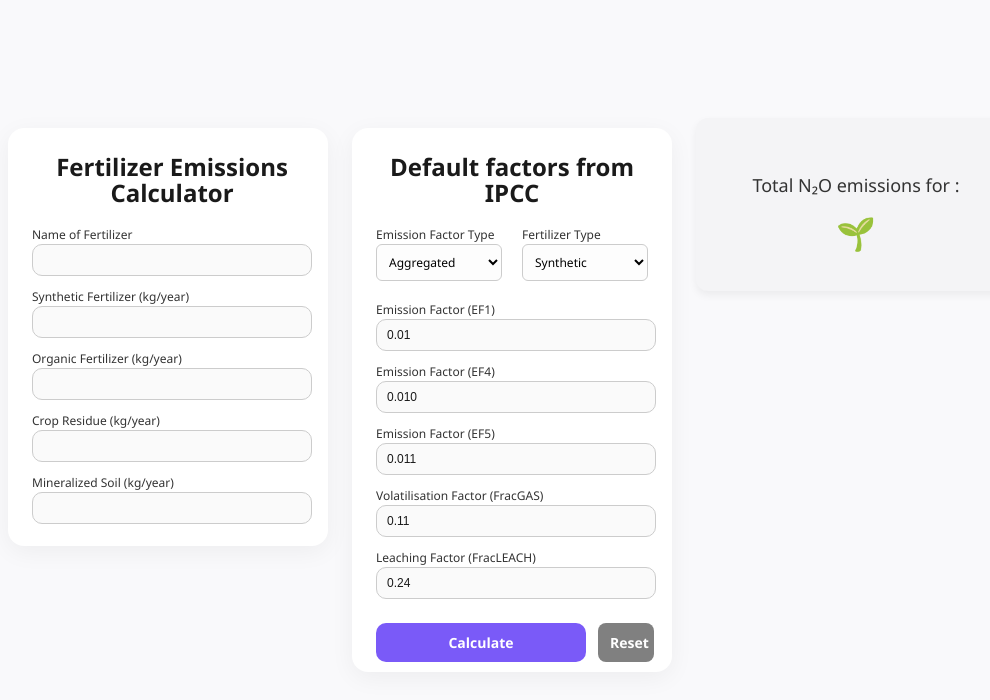
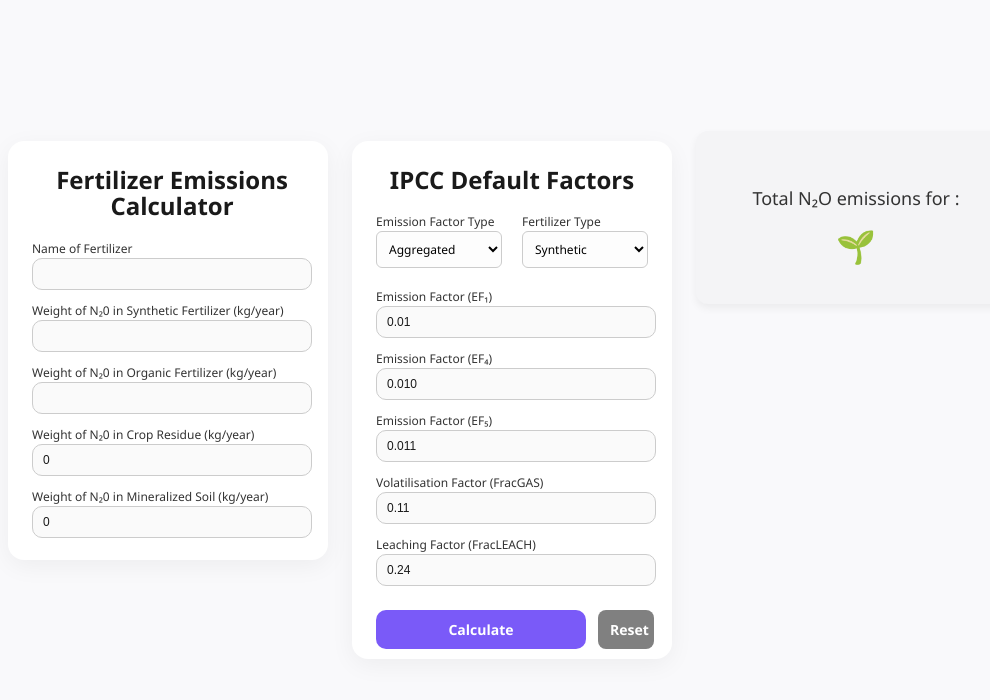
Before and after one commit to Shannen2020/blue_lagoon, a React (Vite) app: page / in a window 1280 px wide. Shown: the top 700 px of the page, without its empty margins (12-1002 px from the left). Built offline with nearby package versions, Linux system fonts and the light colour scheme.

Commit message:
improve readability

```diff
--- a/src/App.css
+++ b/src/App.css
@@ -54,6 +54,12 @@
   font-weight: 500;
   font-family: inherit;
   display:block
+}
+
+input::placeholder {
+  color: #999;
+  font-style: italic;
+  font-size: 10px;
 }
 
 /* Input Fields */
--- a/src/components/n2dropdown.jsx
+++ b/src/components/n2dropdown.jsx
@@ -6,8 +6,8 @@
     const [name,setName] = useState("")
     const [fsn, setFsn] = useState("")
     const [fon, setFon] = useState("")
-    const [fcr, setFcr] = useState("")
-    const [fsom, setFsom] = useState("")
+    const [fcr, setFcr] = useState("0")
+    const [fsom, setFsom] = useState("0")
     const [ef1, setEf1] = useState("0.01")
     const[result, setResult] = useState(null)
     const[history, setHistory] = useState([])
@@ -43,7 +43,9 @@
         setResult(value)
 
         const newEntry = {
-            name, fsn, fon, fcr, fsom, ef1, ef4, ef5, fracGASF, fracLEACH, method, result: value
+            name, fsn, fon, fcr, fsom, ef1, ef4, ef5,
+            fracGASF, fracLEACH, method, fertilizerType,
+            result: value
         };
         setHistory(prev => [newEntry, ...prev.slice(0, 2)])
     }
@@ -53,8 +55,8 @@
         setName("")
         setFsn("")
         setFon("")
-        setFcr("")
-        setFsom("")
+        setFcr("0")
+        setFsom("0")
         setEf1("0.01")
         setResult(null)
         setErrors({})
@@ -62,9 +64,12 @@
 
     const handleExport = () => {
         const csv = [
-          ["Name", "Synthetic N", "Organic N", "Crop Residue N", "Soil Mineralized N", "EF1", "Result (kg N2O)"]
+          ["Name", "Synthetic N", "Organic N", "Crop Residue N",
+            "Soil Mineralized N", "EF1", "Fertilizer Type", "Result (kg N2O)"]
             .join(","),
-          ...history.map(row => [row.name, row.fsn, row.fon, row.fcr, row.fsom, row.ef1, row.result].join(","))
+          ...history.map(row => [row.name, row.fsn, row.fon,
+            row.fcr, row.fsom, row.ef1,
+            row.fertilizerType, row.result].join(","))
         ].join("\n");
 
         const blob = new Blob([csv], { type: "text/csv" });
@@ -85,8 +90,8 @@
             // let user pick via dropdowns or leave it as-is
             setEf4("");
             setEf5("");
-            setFracLEACH("");
-            setFracGASF("");
+            setFracLEACH("0");
+            setFracGASF("0");
         }
         }, [method, fertilizerType]);
 
@@ -105,26 +110,26 @@
                         setName(event.target.value)}
                     />
 
-                    <label className = 'input-params'>Synthetic Fertilizer (kg/year) </label>
+                    <label className = 'input-params'>Weight of N₂0 in Synthetic Fertilizer (kg/year) </label>
                     <input
                     type = 'text'
-                    placeholder=''
+                    placeholder= ''
                     value={fsn}
                     onChange={(event)=>
                     setFsn(event.target.value)}
                     />
                     {errors.fsn && <p className="error-message">{errors.fsn}</p>}
 
-                    <label className = 'input-params'>Organic Fertilizer (kg/year)</label>
+                    <label className = 'input-params'>Weight of N₂0 in Organic Fertilizer (kg/year)</label>
                     <input
                     type="text"
-                    placeholder=''
+                    placeholder= ''
                     value={fon}
                     onChange={(event)=> setFon(event.target.value)}
                     />
                     {errors.fon && <p className="error-message">{errors.fon}</p>}
 
-                    <label className = 'input-params'>Crop Residue (kg/year)</label>
+                    <label className = 'input-params'>Weight of N₂0 in Crop Residue (kg/year)</label>
                     <input
                     type='text'
                     placeholder=''
@@ -133,7 +138,7 @@
                     />
                     {errors.fcr && <p className="error-message">{errors.fcr}</p>}
 
-                    <label className = 'input-params'>Mineralized Soil (kg/year)</label>
+                    <label className = 'input-params'>Weight of N₂0 in Mineralized Soil (kg/year)</label>
                     <input
                     type='text'
                     placeholder=''
@@ -146,7 +151,7 @@
                     </div>
                 </div>
             <div className="container">
-                <h1 className="title">Default factors from IPCC</h1>
+                <h1 className="title">IPCC Default Factors</h1>
                 <div className="dropdown-row">
                     <div className="dropdown-item">
                         <label className="input-params">Emission Factor Type</label>
@@ -168,7 +173,7 @@
                     </div>
                 </div>
                 <div className="col input-panel">
-                    <label className = 'input-params'>Emission Factor (EF1)</label>
+                    <label className = 'input-params'>Emission Factor (EF₁)</label>
                     <input
                     type='text'
                     placeholder='0.001'
@@ -177,7 +182,7 @@
                     />
                     {errors.ef1 && <p className="error-message">{errors.ef1}</p>}
 
-                    <label className = 'input-params'>Emission Factor (EF4)</label>
+                    <label className = 'input-params'>Emission Factor (EF₄)</label>
                     <input
                     type='text'
                     value={ef4}
@@ -186,7 +191,7 @@
                     />
                     {errors.ef4 && <p className="error-message">{errors.ef4}</p>}
 
-                    <label className = 'input-params'>Emission Factor (EF5)</label>
+                    <label className = 'input-params'>Emission Factor (EF₅)</label>
                     <input
                     type='text'
                     value={ef5}
@@ -240,16 +245,16 @@
                                 <thead>
                                     <tr>
                                         <th>Name</th>
-                                        <th>Synthetic Fertilizer (kg/year)</th>
-                                        <th>Organic Fertilizer(kg/year)</th>
-                                        <th>Crop Residue(kg/year)</th>
-                                        <th>Mineralized Soil (kg/year)</th>
-                                        {/* <th>EF1</th>
-                                        <th>EF4</th>
-                                        <th>EF5</th>
+                                        <th>N in Synthetic Fertilizer (kg/year)</th>
+                                        <th>N in Organic Fertilizer(kg/year)</th>
+                                        <th>N in Crop Residue(kg/year)</th>
+                                        <th>N in Mineralized Soil (kg/year)</th>
+                                        {/* <th>EF₁</th>
+                                        <th>EF₄</th>
+                                        <th>EF₅</th>
                                         <th>FracGAS</th>
-                                        <th>FracLEACH</th>
-                                        <th>EF Type</th> */}
+                                        <th>FracLEACH</th> */}
+                                        <th>Fertilizer Type</th>
                                         <th>Result (kg N₂O/year)</th>
                                     </tr>
                                 </thead>
@@ -265,8 +270,8 @@
                                         <td>{row.ef4}</td>
                                         <td>{row.ef5}</td>
                                         <td>{row.fracGASF}</td>
-                                        <td>{row.fracLEACH}</td>
-                                        <td>{row.method}</td> */}
+                                        <td>{row.fracLEACH}</td> */}
+                                        <td>{row.fertilizerType}</td>
                                         <td><strong>{row.result}</strong></td>
                                     </tr>
                                     ))}
```
